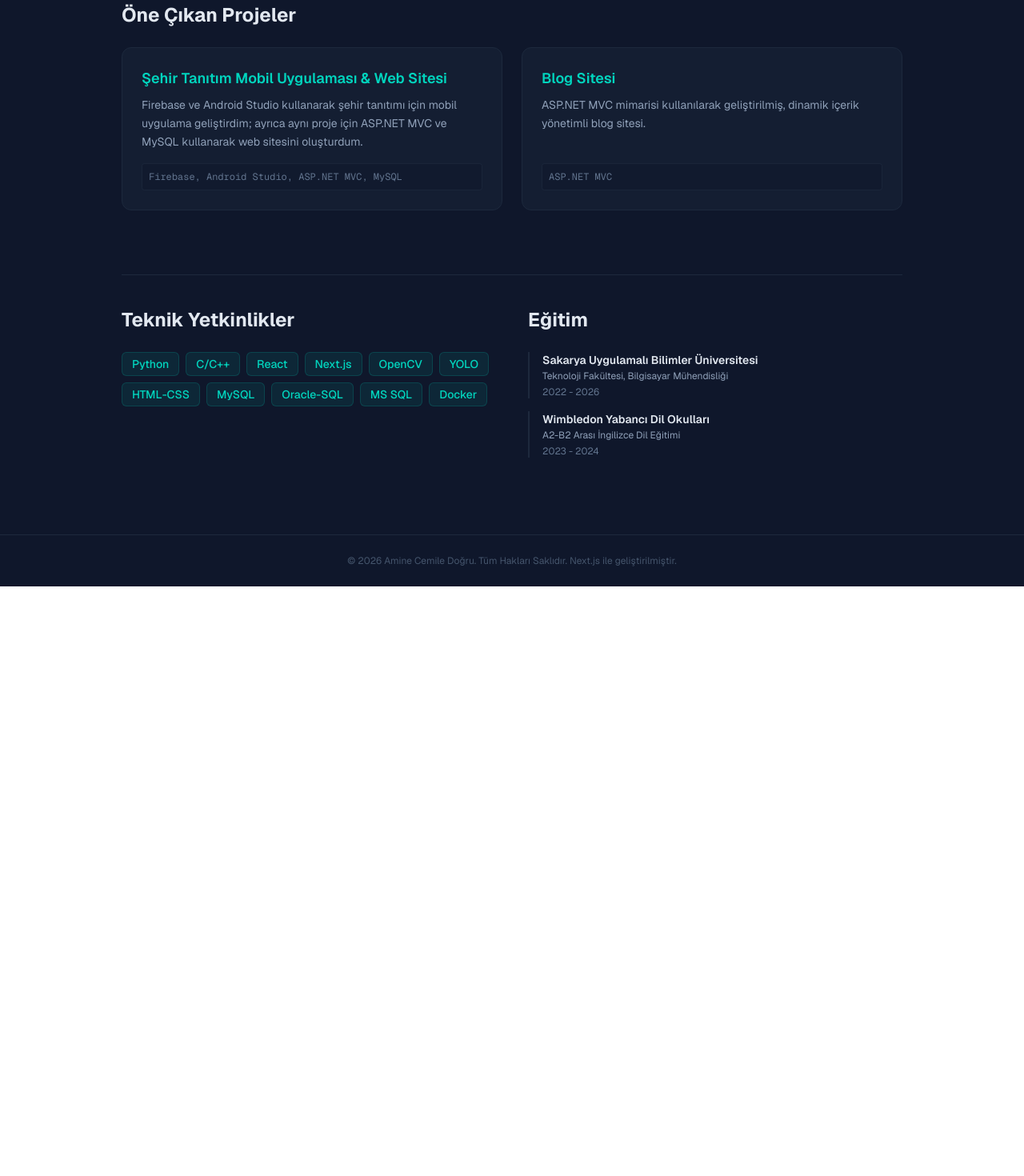
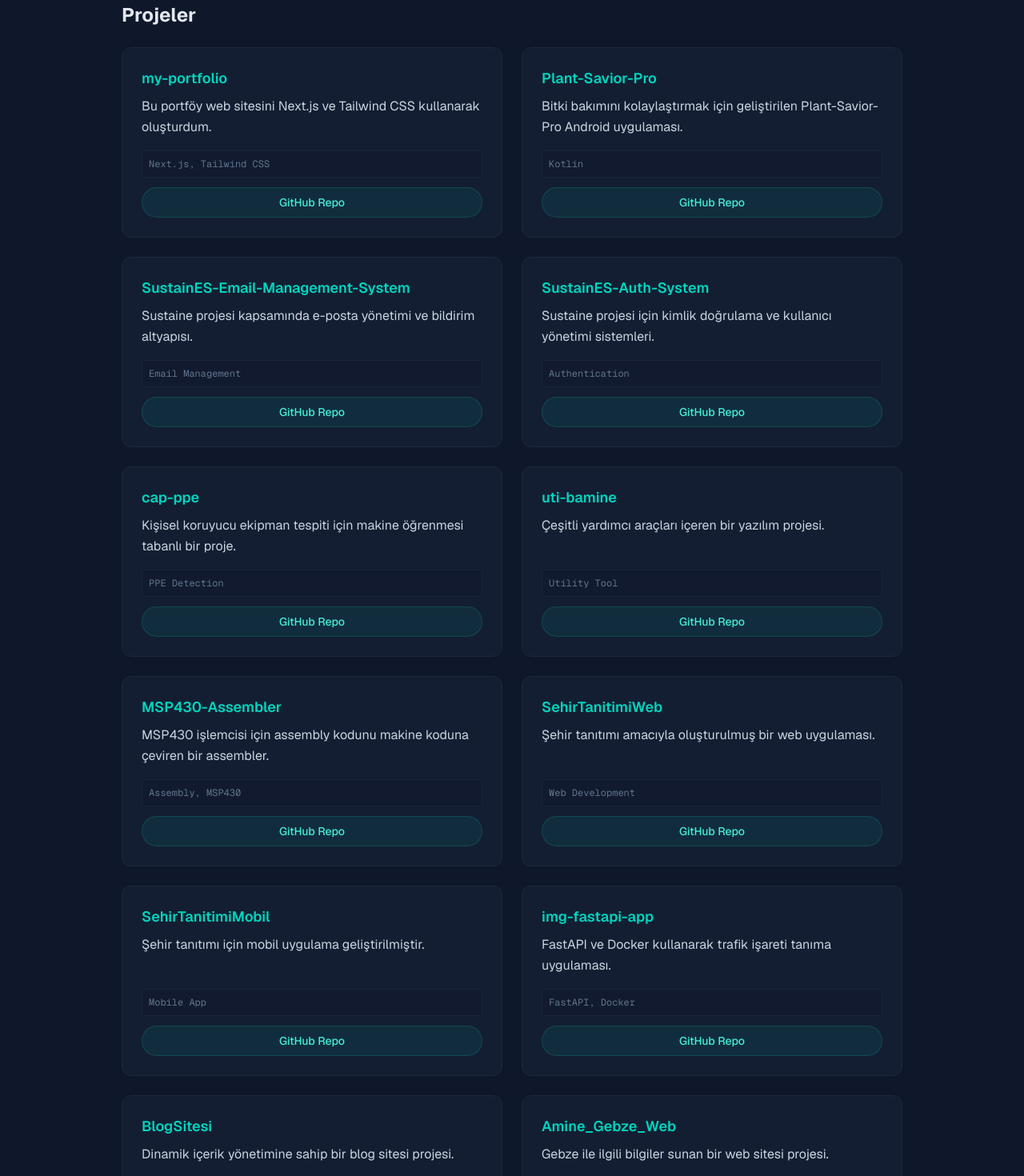
Before and after one commit to AmineCemileDogru/my-portfolio, a Next.js app: page / in a window 1280 px wide. Shown: the part 1280-2750 px from the top of the page at 80% size. Before the commit the page ends 2013 px from the top, so only its background shows below. Built offline with nearby package versions, Linux system fonts and the light colour scheme.

Commit message:
Update about: add birth, graduation and profile image; show in header

```diff
--- a/app/page.tsx
+++ b/app/page.tsx
@@ -1,3 +1,5 @@
+"use client";
+
 import { cvData } from "@/data/cvData";
 
 export default function Home() {
@@ -5,12 +7,19 @@
     <main className="min-h-screen bg-slate-900 text-slate-100 font-sans selection:bg-teal-500 selection:text-slate-900">
       {/* 1. HERO / GİRİŞ BÖLÜMÜ */}
       <header className="max-w-5xl mx-auto px-6 pt-24 pb-16 text-center md:text-left md:flex md:items-center md:justify-between">
+        <div className="md:flex md:items-center md:gap-6">
+          <img
+            src={cvData.personal.photo}
+            alt={`${cvData.personal.name} profile`}
+            className="w-28 h-28 rounded-full object-cover mx-auto md:mx-0 mb-4 md:mb-0 border border-white/10"
+          />
+
           <div>
             <h1 className="text-4xl md:text-6xl font-extrabold tracking-tight bg-gradient-to-r from-teal-400 to-emerald-400 bg-clip-text text-transparent">
               {cvData.personal.name}
             </h1>
             <p className="text-xl md:text-2xl font-medium text-slate-400 mt-3">{cvData.personal.title}</p>
-          <p className="text-sm text-slate-500 mt-2">📍 {cvData.personal.location}</p>
+            <p className="text-sm text-slate-500 mt-2">📍 {cvData.personal.location} • Doğum: {cvData.personal.born} • Mezuniyet: {cvData.personal.graduated}</p>
 
             {/* İletişim Butonları */}
             <div className="mt-6 flex flex-wrap justify-center md:justify-start gap-4">
@@ -28,6 +37,7 @@
               >
                 LinkedIn Profile
               </a>
+            </div>
           </div>
         </div>
       </header>
@@ -62,7 +72,7 @@
 
         {/* 4. PROJELER */}
         <section className="border-t border-slate-800 pt-10">
-          <h2 className="text-2xl font-bold text-slate-200 mb-6">Öne Çıkan Projeler</h2>
+          <h2 className="text-2xl font-bold text-slate-200 mb-6">Projeler</h2>
           <div className="grid md:grid-cols-2 gap-6">
             {cvData.projects.map((project, index) => (
               <div
@@ -71,10 +81,22 @@
               >
                 <div>
                   <h3 className="text-lg font-semibold text-teal-400 mb-2">{project.title}</h3>
-                  <p className="text-slate-400 text-sm leading-relaxed mb-4">{project.description}</p>
+                  <p className="text-slate-300 leading-relaxed mb-4">{project.description}</p>
                 </div>
+                <div className="flex flex-col gap-3">
                   <div className="text-xs font-mono text-slate-500 bg-slate-900/50 p-2 rounded border border-slate-800/80">
                     {project.tech}
+                  </div>
+                  {project.github ? (
+                    <a
+                      href={project.github}
+                      target="_blank"
+                      rel="noopener noreferrer"
+                      className="inline-flex items-center justify-center rounded-full border border-teal-500/20 bg-teal-500/10 px-4 py-2 text-sm font-medium text-teal-300 transition hover:bg-teal-500/20 hover:text-white"
+                    >
+                      GitHub Repo
+                    </a>
+                  ) : null}
                 </div>
               </div>
             ))}
--- a/data/cvData.js
+++ b/data/cvData.js
@@ -5,8 +5,11 @@
     location: "Kocaeli, Gebze",
     email: "aminecemiledogru@gmail.com",
     linkedin: "https://www.linkedin.com/in/aminecemiledogru",
+    photo: "https://avatars.githubusercontent.com/u/115898497?v=4",
+    born: 2004,
+    graduated: 2026,
     about:
-      "Sakarya Uygulamalı Bilimler Üniversitesi Bilgisayar Mühendisliği öğrencisiyim. Web geliştirme (React, Next.js, .NET), yapay zeka / bilgisayarla görü (OpenCV, YOLO) ve veri tabanı teknolojileri üzerine projeler geliştiriyorum.",
+      "Sakarya Uygulamalı Bilimler Üniversitesi Bilgisayar Mühendisliği bölümünden 2026 yılında mezun oldum. Kocaeli, Gebze'de yaşıyorum. Web geliştirme (React, Next.js, .NET), yapay zeka / bilgisayarla görü (OpenCV, YOLO) ve veri tabanı teknolojileri üzerine projeler geliştiriyorum.",
   },
   education: [
     {
@@ -52,16 +55,78 @@
   ],
   projects: [
     {
-      title: "Şehir Tanıtım Mobil Uygulaması & Web Sitesi",
-      tech: "Firebase, Android Studio, ASP.NET MVC, MySQL",
+      title: "my-portfolio",
+      tech: "Next.js, Tailwind CSS",
       description:
-        "Firebase ve Android Studio kullanarak şehir tanıtımı için mobil uygulama geliştirdim; ayrıca aynı proje için ASP.NET MVC ve MySQL kullanarak web sitesini oluşturdum.",
+        "Bu portföy web sitesini Next.js ve Tailwind CSS kullanarak oluşturdum.",
+      github: "https://github.com/AmineCemileDogru/my-portfolio",
     },
     {
-      title: "Blog Sitesi",
+      title: "Plant-Savior-Pro",
+      tech: "Kotlin",
+      description:
+        "Bitki bakımını kolaylaştırmak için geliştirilen Plant-Savior-Pro Android uygulaması.",
+      github: "https://github.com/AmineCemileDogru/Plant-Savior-Pro",
+    },
+    {
+      title: "SustainES-Email-Management-System",
+      tech: "Email Management",
+      description: "Sustaine projesi kapsamında e-posta yönetimi ve bildirim altyapısı.",
+      github: "https://github.com/AmineCemileDogru/SustainES-Email-Management-System",
+    },
+    {
+      title: "SustainES-Auth-System",
+      tech: "Authentication",
+      description: "Sustaine projesi için kimlik doğrulama ve kullanıcı yönetimi sistemleri.",
+      github: "https://github.com/AmineCemileDogru/SustainES-Auth-System",
+    },
+    {
+      title: "cap-ppe",
+      tech: "PPE Detection",
+      description: "Kişisel koruyucu ekipman tespiti için makine öğrenmesi tabanlı bir proje.",
+      github: "https://github.com/AmineCemileDogru/cap-ppe",
+    },
+    {
+      title: "uti-bamine",
+      tech: "Utility Tool",
+      description: "Çeşitli yardımcı araçları içeren bir yazılım projesi.",
+      github: "https://github.com/AmineCemileDogru/uti-bamine",
+    },
+    {
+      title: "MSP430-Assembler",
+      tech: "Assembly, MSP430",
+      description: "MSP430 işlemcisi için assembly kodunu makine koduna çeviren bir assembler.",
+      github: "https://github.com/AmineCemileDogru/MSP430-Assembler",
+    },
+    {
+      title: "SehirTanitimiWeb",
+      tech: "Web Development",
+      description: "Şehir tanıtımı amacıyla oluşturulmuş bir web uygulaması.",
+      github: "https://github.com/AmineCemileDogru/SehirTanitimiWeb",
+    },
+    {
+      title: "SehirTanitimiMobil",
+      tech: "Mobile App",
+      description: "Şehir tanıtımı için mobil uygulama geliştirilmiştir.",
+      github: "https://github.com/AmineCemileDogru/SehirTanitimiMobil",
+    },
+    {
+      title: "img-fastapi-app",
+      tech: "FastAPI, Docker",
+      description: "FastAPI ve Docker kullanarak trafik işareti tanıma uygulaması.",
+      github: "https://github.com/AmineCemileDogru/img-fastapi-app",
+    },
+    {
+      title: "BlogSitesi",
       tech: "ASP.NET MVC",
-      description:
-        "ASP.NET MVC mimarisi kullanılarak geliştirilmiş, dinamik içerik yönetimli blog sitesi.",
+      description: "Dinamik içerik yönetimine sahip bir blog sitesi projesi.",
+      github: "https://github.com/AmineCemileDogru/BlogSitesi",
+    },
+    {
+      title: "Amine_Gebze_Web",
+      tech: "Web Development",
+      description: "Gebze ile ilgili bilgiler sunan bir web sitesi projesi.",
+      github: "https://github.com/AmineCemileDogru/Amine_Gebze_Web",
     },
   ],
   skills: [
```
Lines whose indentation alone changed are shown as unchanged.
